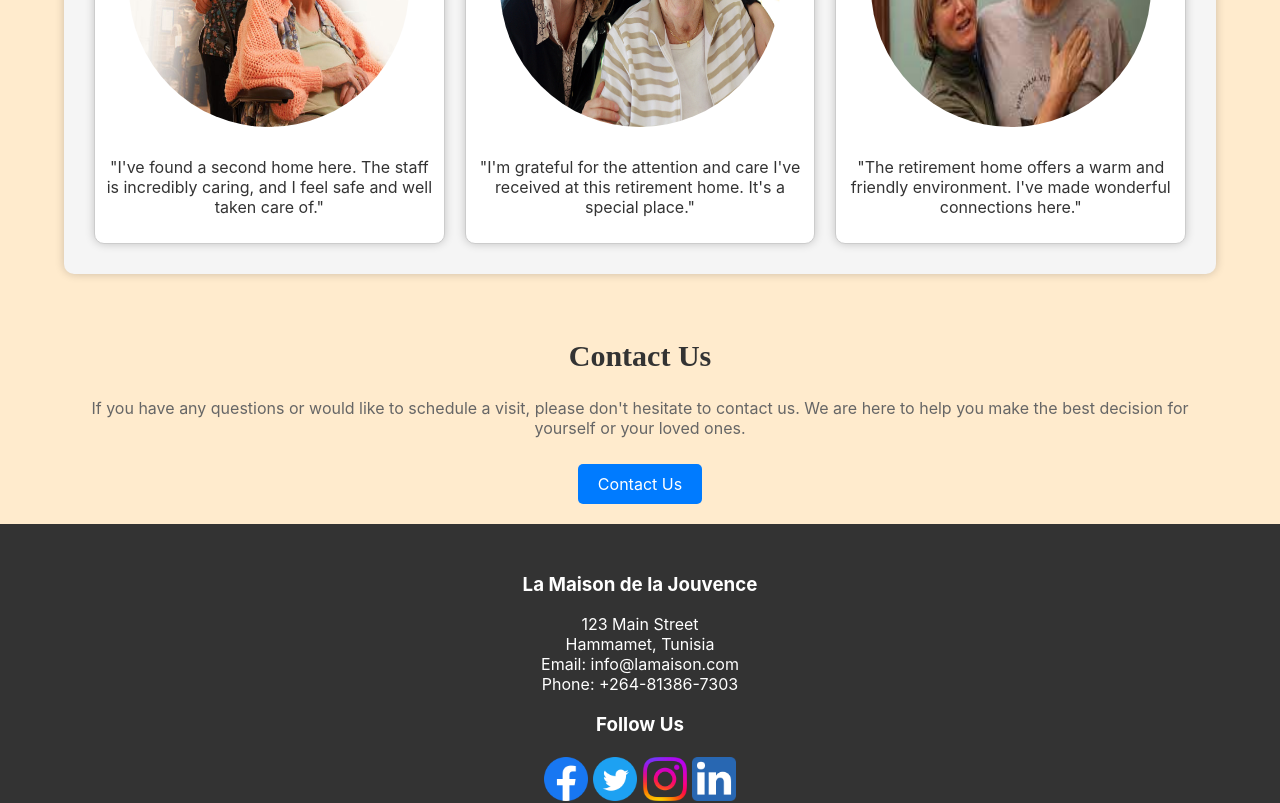
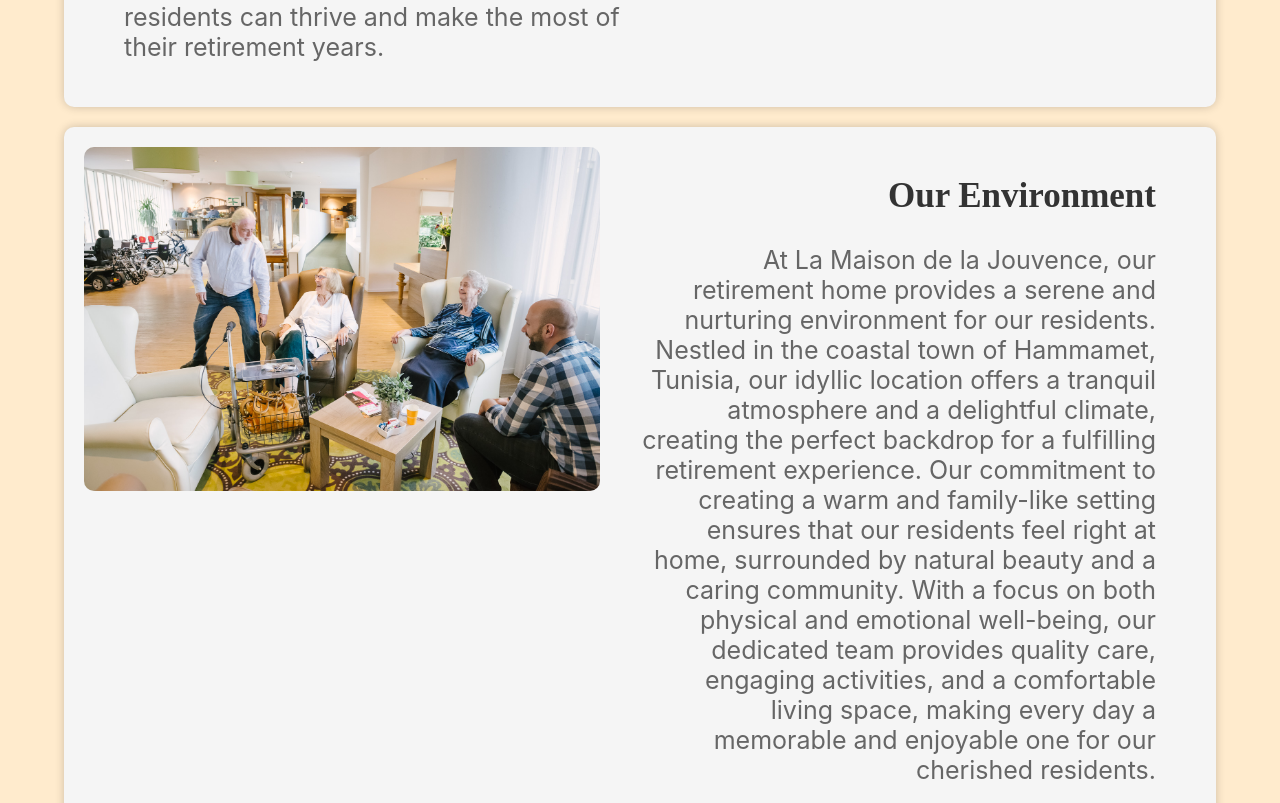
Before and after one commit to dhaker95/Portfolio-Project, a React (Create React App) app: page / in a window 1280 px wide. Shown: the part 1740-2543 px from the top of the page. Built offline with nearby package versions, Linux system fonts and the light colour scheme; a web font is replaced by a local one.

Commit message:
Added environment section

```diff
--- a/src/screens/Home/Home.css
+++ b/src/screens/Home/Home.css
@@ -1,6 +1,8 @@
 @import url('https://fonts.cdnfonts.com/css/lobster-two');
 
-.home,.about-container,.contact-container{
+.home,
+.about-container,
+.contact-container {
   background-color: blanchedalmond;
 }
 
@@ -25,6 +27,7 @@
   font-size: 75px;
   font-weight: bold;
 }
+
 /* Home.css */
 .retirement-section {
   background-color: #f9f9f9;
@@ -41,6 +44,7 @@
   font-size: 16px;
   color: #666;
 }
+
 /* Home.css */
 
 /* Styles for the Services Section */
@@ -56,7 +60,7 @@
 }
 
 .services-section p {
-  font-size: 16px;
+  font-size: 25px !important;
   color: #666;
 }
 
@@ -109,7 +113,9 @@
 .contact-button {
   display: inline-block;
   padding: 10px 20px;
-  background-color: #007BFF;
+  background-color: rgba(79, 34, 17, 0.8);
+  margin: 100px auto 30px auto;
+  font-size: 20px;
   color: #fff;
   text-decoration: none;
   border-radius: 5px;
@@ -120,10 +126,12 @@
 .contact-button:hover {
   background-color: #0056b3;
 }
-.inner_sections{
+
+.inner_sections {
   width: 90%;
   margin: auto;
 }
+
 /* CSS for the services section */
 .services-section {
   background-color: #f5f5f5;
@@ -136,24 +144,27 @@
 .services-content {
   display: flex;
   flex-wrap: wrap;
-  align-items: center;
+  align-items: flex-start;
   justify-content: space-between;
 }
 
 .services-text {
   flex: 1;
-  padding-right: 20px;
-  text-align: center;
+  padding-left: 40px ;
+  text-align: left;
+  width: 60%;
 }
 
+
 .services-text h2 {
-  font-size: 20px;
+  font-size: 35px !important;
   color: #333;
 }
 
 .services-text p {
   font-size: 16px;
   color: #666;
+  width: 100%;
 }
 
 .services-image {
@@ -162,6 +173,51 @@
 }
 
 .services-image img {
+  max-width: 100%;
+  height: auto;
+  border-radius: 10px;
+}
+/* CSS for the goals section */
+.goals .services-section {
+  background-color: #f5f5f5;
+  border-radius: 10px;
+  box-shadow: 0 0 10px rgba(0, 0, 0, 0.2);
+  padding: 20px;
+  margin: 20px 0;
+}
+
+.goals .services-content {
+  display: flex;
+  flex-wrap: wrap;
+  align-items: flex-start;
+  justify-content: space-between;
+}
+
+.goals .services-text {
+  flex: 1;
+  padding-right: 40px ;
+  text-align: right;
+  width: 60%;
+}
+
+
+.goals .services-text h2 {
+  font-size: 35px !important;
+  color: #333;
+}
+
+.goals .services-text p {
+  font-size: 16px;
+  color: #666;
+  width: 100%;
+}
+
+.goals .services-image {
+  flex: 1;
+  text-align: center;
+}
+
+.goals .services-image img {
   max-width: 100%;
   height: auto;
   border-radius: 10px;
@@ -215,6 +271,7 @@
   float: left;
   overflow: hidden;
 }
+
 /* Home.css */
 
 
@@ -226,34 +283,41 @@
   background-repeat: no-repeat;
   margin: auto;
 }
+
 @-webkit-keyframes tracking-in-expand {
   0% {
     letter-spacing: -0.5em;
     opacity: 0;
   }
+
   40% {
     opacity: 0.6;
   }
+
   100% {
     opacity: 1;
   }
 }
+
 @keyframes tracking-in-expand {
   0% {
     letter-spacing: -0.5em;
     opacity: 0;
   }
+
   40% {
     opacity: 0.6;
   }
+
   100% {
     opacity: 1;
   }
 }
-.slide-content p{
+
+.slide-content p {
   -webkit-animation: tracking-in-expand 3s cubic-bezier(0.215, 0.610, 0.355, 1.000) both;
   animation: tracking-in-expand 3s cubic-bezier(0.215, 0.610, 0.355, 1.000) both;
-          text-shadow: 4px 4px 2px rgba(0,0,0,0.6);
+  text-shadow: 4px 4px 2px rgba(0, 0, 0, 0.6);
   font-family: 'Lobster Two', Helvetica, sans-serif;
 
 }
--- a/src/screens/Home/Home.jsx
+++ b/src/screens/Home/Home.jsx
@@ -66,14 +66,31 @@ const Home = () => {
                             <div className="services-text">
                                 <h2>Our Services</h2>
                                 <p>
-                                    At our retirement home, we offer a range of services to meet the needs of our residents. These services include medical care, leisure activities, quality meals, and much more. We are committed to ensuring the well-being of our residents.
+                                    At La Maison de la Jouvence, we are dedicated to providing a comprehensive range of services to cater to the diverse needs of our residents. Our services extend beyond basic care to ensure a fulfilling retirement experience. From well-balanced and delicious meals prepared with utmost care to regular medical check-ups and assistance with daily activities, we prioritize the health and comfort of our residents. Our recreational programs offer opportunities for social engagement and personal growth, including arts and crafts, exercise classes, and outings to explore the scenic surroundings. We also offer personalized care plans, ensuring that each resident receives the attention and support they deserve. With our commitment to compassion, quality, and inclusivity, we strive to create an environment where our residents can thrive and make the most of their retirement years.
                                 </p>
                             </div>
                             <div className="services-image">
                                 <img src={servicesImage} alt="Services" />
                             </div>
                         </div>
+
                     </div>
+                    <div className="goals services-section">
+                        <div className="goals services-content">
+                        <div className="goals services-image">
+                                <img src={servicesImage} alt="Services" />
+                            </div>
+                            <div className="goals services-text">
+                                <h2>Our Environment</h2>
+                                <p>
+                                At La Maison de la Jouvence, our retirement home provides a serene and nurturing environment for our residents. Nestled in the coastal town of Hammamet, Tunisia, our idyllic location offers a tranquil atmosphere and a delightful climate, creating the perfect backdrop for a fulfilling retirement experience. Our commitment to creating a warm and family-like setting ensures that our residents feel right at home, surrounded by natural beauty and a caring community. With a focus on both physical and emotional well-being, our dedicated team provides quality care, engaging activities, and a comfortable living space, making every day a memorable and enjoyable one for our cherished residents.
+                                </p>
+                            </div>
+
+                        </div>
+
+                    </div>
+
 
                     <div className="testimonial-section">
                         <h2>Testimonials from Our Residents</h2>
```
Also changed, not shown: src/assets/Home/environment.png (added). Lines whose indentation alone changed are shown as unchanged.
